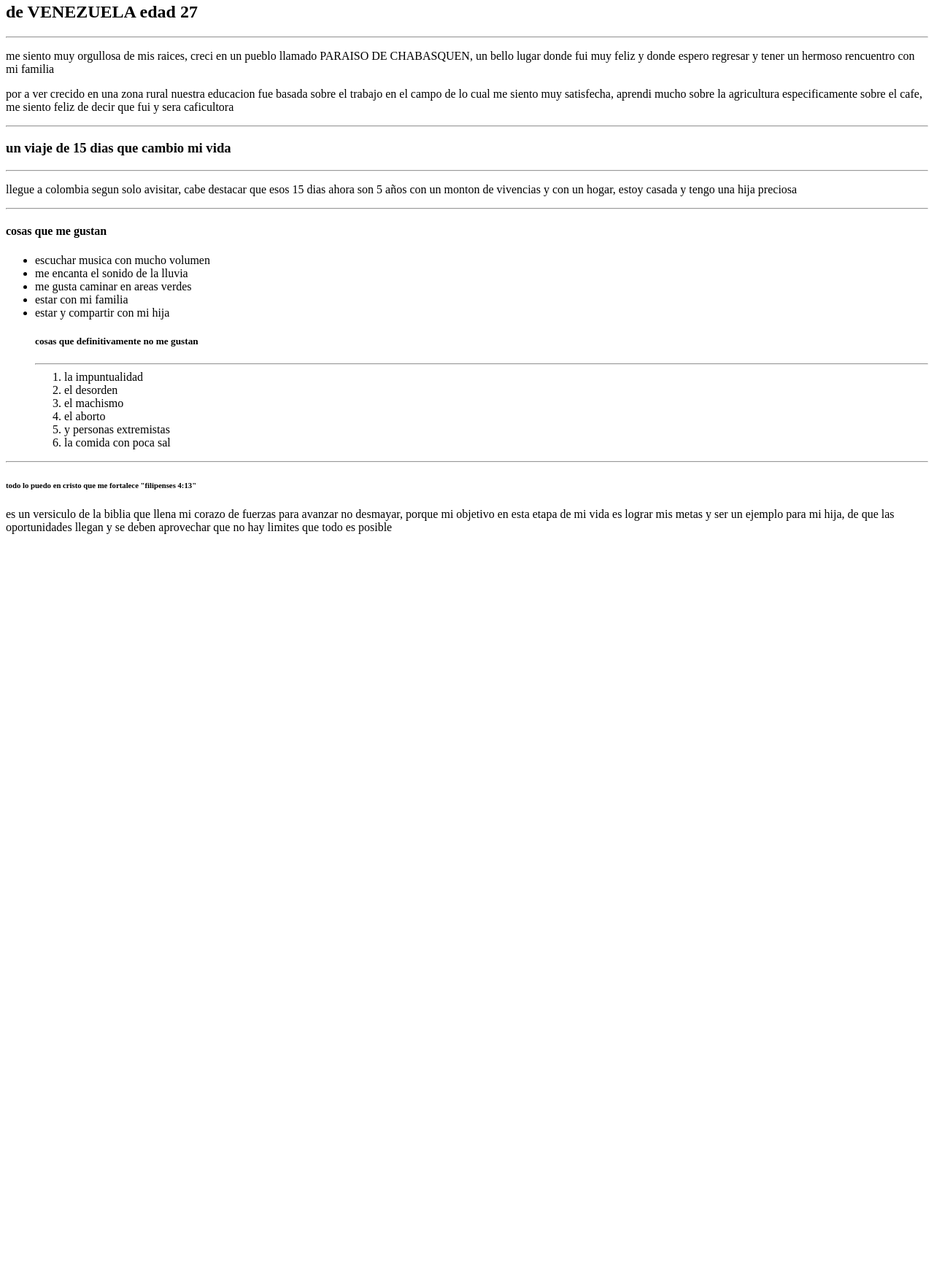
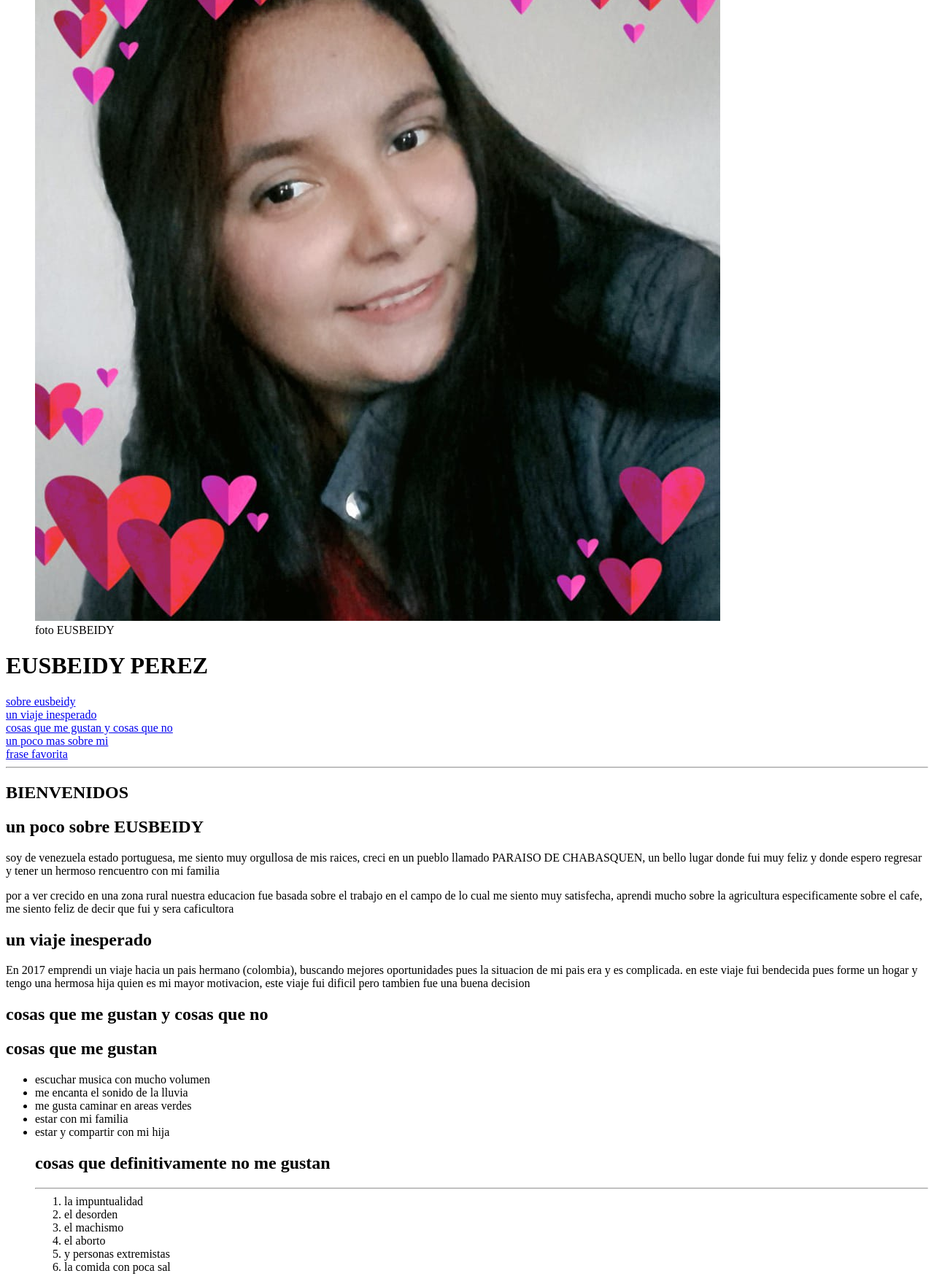
Before and after one commit to eusbeidy/bit01html, a plain HTML site: page index.html in a window 1280 px wide. Shown: the part 125-1874 px from the top of the page at 73% size. Before the commit the page ends 873 px from the top, so only its background shows below. Drawn offline with Linux system fonts and the light colour scheme.

Commit message:
se actualizo index.html

```diff
--- a/index.html
+++ b/index.html
@@ -6,26 +6,42 @@
         <meta name="keywords" content="eusbeidy, mi pequena historia." />
         <meta http-equiv="Content-Type" content="text/html;charset=UTF-8">
         <meta name="viewport" content="width=, initial-scale=1.0">
-        <link rel=""
+        <link rel="icon" type="eus.jpg" href="favicon.ico"/>
         <title>EUSBEIDY HTML</title>
     </head>
     <body>
+        <header>
+            <figure>
+                <img src="eusbeidy.jpg" alt="foto de eus"/>
+                <figcaption>foto EUSBEIDY</figcaption>
+            </figure>
+        </header>
         <h1>EUSBEIDY PEREZ</h1>
-        </header>
+        <nav>
+            <a href="#sobre eusbeidy">sobre eusbeidy</a>
+            <br>
+            <a href="#un viaje inesperado">un viaje inesperado</a>
+            <br>
+            <a href="#cosas que me gutan y cosas que no">cosas que me gustan y cosas que no </a>
+            <br>
+            <a href="#un poco mas sobre mi">un poco mas sobre mi</a>
+            <br>
+            <a href="#frase favorita">frase favorita</a>
+        </nav>
         <hr>
         <main>
-        <h2>de VENEZUELA edad 27</h2>
-        <hr>
-        <p>me siento muy orgullosa de mis raices, creci en un pueblo llamado PARAISO DE CHABASQUEN, un bello lugar donde fui muy feliz y donde espero regresar y tener un hermoso rencuentro con mi familia</p>
+            <section id="sobre eusbeidy">
+                <h2>BIENVENIDOS</h2>
+                <h1>un poco sobre EUSBEIDY</h1>
+        <p>soy de venezuela estado portuguesa, me siento muy orgullosa de mis raices, creci en un pueblo llamado PARAISO DE CHABASQUEN, un bello lugar donde fui muy feliz y donde espero regresar y tener un hermoso rencuentro con mi familia</p>
         <p>por a ver crecido en una zona rural nuestra educacion fue basada sobre el trabajo en el campo de lo cual me siento muy satisfecha, aprendi mucho sobre la agricultura especificamente sobre el cafe, me siento feliz de decir que fui y sera caficultora</p>
-        </main>
-        <hr>
-        <aside>
-        <h3>un viaje de 15 dias que cambio mi vida</h3>
-        <hr>
-        <p>llegue a colombia segun solo avisitar, cabe destacar que esos 15 dias ahora son  5 años con un monton de vivencias y con un hogar, estoy casada y tengo una hija preciosa</p>
-        <hr>
-        <h4>cosas que me gustan</h4>
+            </section>
+            <section id="un viaje inesperado">
+        <h2>un viaje inesperado</h2>
+        <p> En 2017 emprendi un viaje hacia un pais hermano (colombia), buscando mejores oportunidades pues la situacion de mi pais era y es complicada. en este viaje fui bendecida pues forme un hogar y tengo una hermosa hija quien es mi mayor motivacion, este viaje fui dificil pero tambien fue una buena decision </p>
+            <section id="cosas que me gusta y cosas que no">
+                <h2>cosas que me gustan y cosas que no</h2>
+                <h2>cosas que me gustan</h2>
         <ul>
             <li>escuchar musica con mucho volumen</li>
             <li>me encanta el sonido de la lluvia</li>
@@ -33,7 +49,7 @@
             <li>estar con mi familia</li>
             <li>estar y compartir con mi hija</li>
         </lu>
-        <h5>cosas que definitivamente no me gustan</h5>
+        <h2>cosas que definitivamente no me gustan</h2>
         <hr>
         <ol>
             <li>la impuntualidad</li>
@@ -43,11 +59,24 @@
             <li>y personas extremistas</li>
             <li>la comida con poca sal</li>
         </ol>
-        </aside>
-        <hr>
+        </section>
+        <section id="un poco mas sobre mi">
+            <h2>un poco mas sobre mi</h2>
+            <p>siempre quise ser contadora lastimosamente no fue posible,mi comida favorita es el pabellon (plato tipico de venezuela). a veces me cuesta creer mas en mi y eso me pone triste, sufro de ansiedad y de misofonia(me irritan algunos sonidos) </p>
+        </section>
+
+        <section id="frase favorita">
+            <h2>frase favorita</h2>
+        <p>todo lo puedo en cristo que me fortalece "filipenses 4:13"</p>
+        <p>es un versiculo de la biblia que llena mi corazo de fuerzas para avanzar  no desmayar, porque mi objetivo en esta etapa de mi vida es lograr mis metas y ser un ejemplo para mi hija, de que las oportunidades llegan y se deben aprovechar que no hay limites que todo es posible</p>
+        </section>
+        </main>
         <footer>
-        <h6>todo lo puedo en cristo que me fortalece "filipenses 4:13"</h6>
-        <p>es un versiculo de la biblia que llena mi corazo de fuerzas para avanzar  no desmayar, porque mi objetivo en esta etapa de mi vida es lograr mis metas y ser un ejemplo para mi hija, de que las oportunidades llegan y se deben aprovechar que no hay limites que todo es posible</p>
+            <a href="sobre eusbeidy">subir</a>
+            <br>
+            <a href="https://www.facebook.com/eusbeiidy.fernaandez">facebook</a>
+            <br>
+            <a href="https://www.instagram.com/eusfdz/">instagram</a>
         </footer>
     </body>
 </html>
```
Also changed, not shown: eusbeidy.jpg (added).
